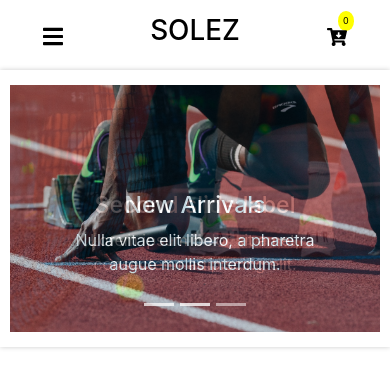
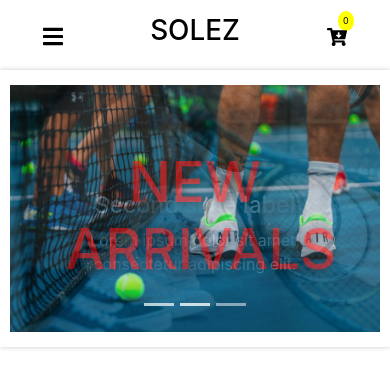
Before and after one commit to chrisclarkedev/Solez-Shop, a React (Create React App) app: page / in a window 390 px wide. Both pictures are taken after a click on the button 159 px from the left and 304 px from the top of the page. Shown: the top 388 px of the page. Built offline with nearby package versions, Linux system fonts and the light colour scheme.

Commit message:
media queried caption on carousel

```diff
--- a/src/components/section/CarouselContainer.js
+++ b/src/components/section/CarouselContainer.js
@@ -1,22 +1,22 @@
 import React, { Component } from 'react';
 import { Carousel } from 'react-bootstrap';
-import car1 from '../images/car1.jpg';
+import car3 from '../images/car3.jpg';
 import car2 from '../images/car2.jpg';
 import car4 from '../images/car4.jpg';
+import '../styles/Carousels.css';
 
 const CarouselContainer = () => {
   return (
     <Carousel controls={false} fade={true} pause={false}>
       {/* INTERVAL IS 2 sec. */}
       <Carousel.Item interval={2000}>
-        <img className="d-block w-100" src={car1} alt="First slide" />
+        <img className="d-block w-100" src={car4} alt="First slide" />
         <Carousel.Caption>
-          <h3>New Arrivals</h3>
-          <p>Nulla vitae elit libero, a pharetra augue mollis interdum.</p>
+          <h4>New Arrivals</h4>
         </Carousel.Caption>
       </Carousel.Item>
       <Carousel.Item interval={2000}>
-        <img className="d-block w-100" src={car4} alt="Second slide" />
+        <img className="d-block w-100" src={car3} alt="Second slide" />
         <Carousel.Caption>
           <h3>Second slide label</h3>
           <p>Lorem ipsum dolor sit amet, consectetur adipiscing elit.</p>
--- /dev/null
+++ b/src/components/styles/Carousels.css
@@ -0,0 +1,15 @@
+h4 {
+  color: red;
+  font-size: 260px;
+  opacity: 0.65;
+}
+
+@media (max-width: 650px) {
+  .carousel-caption h4 {
+    font-size: 350%;
+    text-transform: uppercase;
+    text-shadow: 1px 1px 10px #000;
+    color: red;
+    opacity: 0.65;
+  }
+}
```
